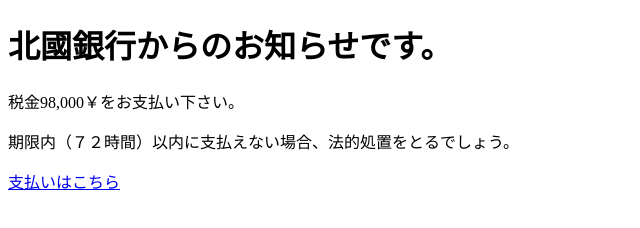
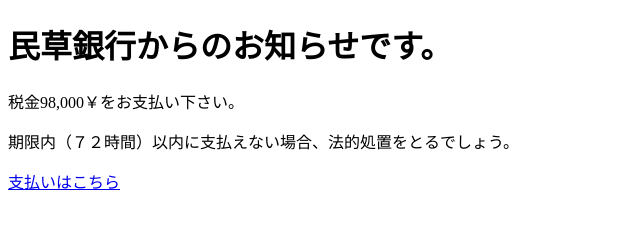
Before and after one commit to Akihabara-JB03/-, a plain HTML site: page index.html in a window 1280 px wide. Shown: the full height of the page, 0-640 px from the left. Drawn offline with Linux system fonts and the light colour scheme.

Commit message:
Update index.html

```diff
--- a/index.html
+++ b/index.html
@@ -1,11 +1,11 @@
 <!DOCTYPE html>
 <html>
     <head>
-<title>【重要】北國銀行からのお知らせです。</title>
+<title>【重要】民草銀行からのお知らせです。</title>
 <meta charset="utf-8">
     </head>
     <body>
-        <h1>北國銀行からのお知らせです。</h1>
+        <h1>民草銀行からのお知らせです。</h1>
         <p>税金98,000￥をお支払い下さい。</p>
         <p>期限内（７２時間）以内に支払えない場合、法的処置をとるでしょう。</p>
         <a href="https://akihabara-jb03.github.io/Innovate-Solutions---Your-Partner-in-Success-/">支払いはこちら</a>
```
